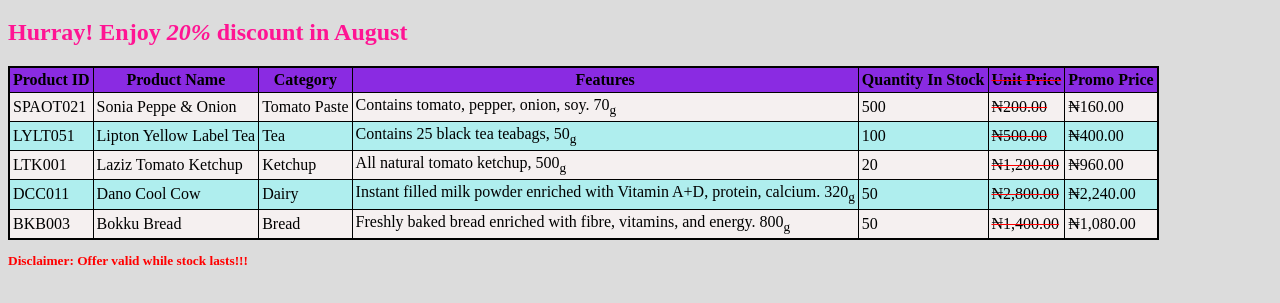
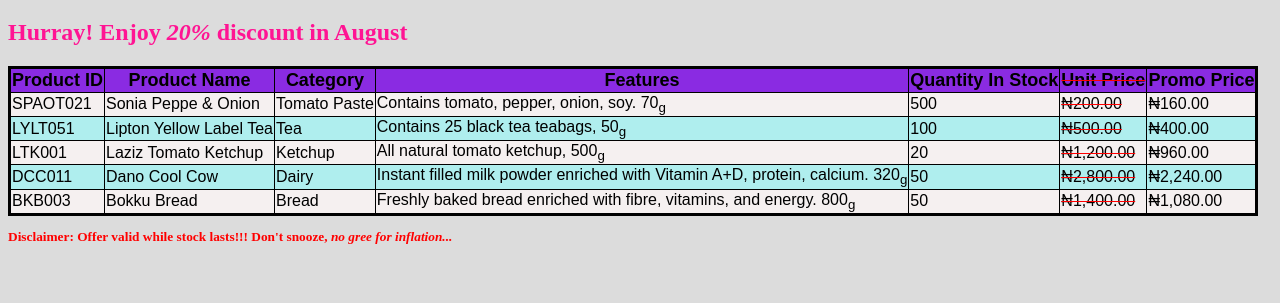
Before and after one commit to JanetKalu/GITN-Html5-Assignment-Tables, a plain HTML site: page index.html in a window 1280 px wide. Shown: the part 61-364 px from the top of the page. Drawn offline with Linux system fonts and the light colour scheme.

Commit message:
added footer to the index.html webpage

```diff
--- a/index.html
+++ b/index.html
@@ -25,16 +25,18 @@
 
         table {
             background-color: rgb(117, 154, 42);
-            border: 2px solid black;
+            border: 3px solid black;
             border-collapse: collapse;
             text-decoration-color: red;
             border-radius: 5px;
-
+            font-family: Arial, Helvetica, sans-serif;
+            padding: 5px;
 
         }
 
         thead tr th {
             background-color: blueviolet;
+            font-size: large;
 
 
         }
@@ -42,9 +44,6 @@
         tr, th, td {
             border: 1px solid ;
             border-collapse: collapse;
-            padding: 3px;
-
-
 
         }
 
@@ -162,18 +161,20 @@
                 </tr>
 
 
-
-
-
-            </tbody>
+             </tbody>
 
 
         </table>
-        <small>
-            <p>
-                <strong>Disclaimer: Offer valid while stock lasts!!!</strong>
-            </p>
-        </small>
+        <footer>
+
+            <small>
+                <p>
+                    <strong>Disclaimer: Offer valid while stock lasts!!! Don't snooze, <i>no gree for inflation...</i></strong>
+                </p>
+            </small>
+        </footer>
+
+
     </main>
 </body>
 </html>
```
